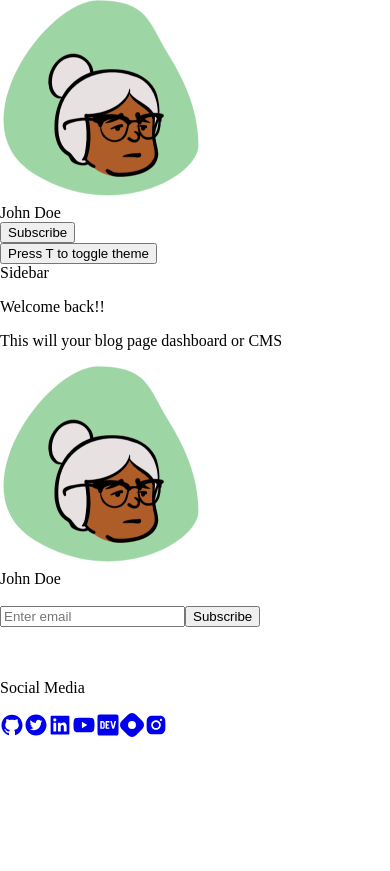
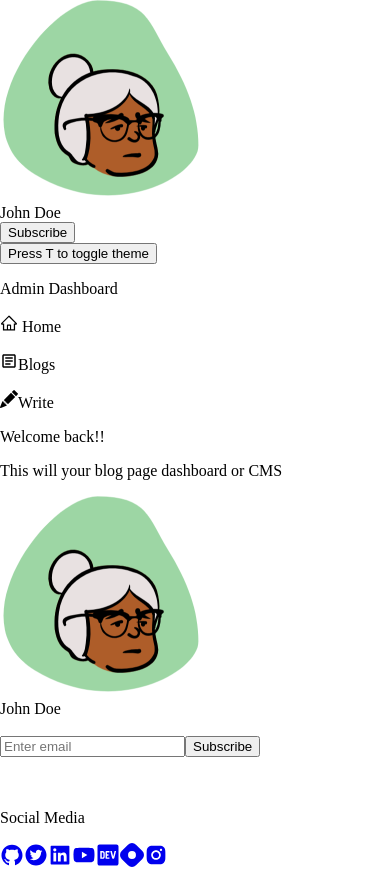
Before and after one commit to shreyvijayvargiya/Personal-Blog-Starter, a Next.js app: page /admin in a window 390 px wide. Before the commit the page ends 844 px from the top, so only its background shows below. Built offline with nearby package versions, Linux system fonts and the light colour scheme.

Commit message:
sidebar added responsiveness need to handled

```diff
--- a/admin/Layout.jsx
+++ b/admin/Layout.jsx
@@ -1,12 +1,35 @@
 import React from "react";
+import router from "next/router";
+import { HomeIcon, WriteIcon, BlogsIcon } from "modules/Icons";
+
 
 const AdminLayout = ({ children }) => {
 	return (
 		<div className="w-full h-screen">
-			<div className="sm:fixed xxs:hidden xs:hidden md:fixed top-10 left-0 bottom-0 w-1/5 border-l border-gray-300 dark:border-gray-800 shadow-sm">
-				Sidebar
+			<div className="md:fixed sm:fixed md:visible sm:visible top-10 h-full border-r border-gray-300 dark:border-gray-800 shadow-sm py-10 px-4 w-64 text-left">
+				<p className="text-xl font-semibold">Admin Dashboard</p>
+				<p
+					className="underline cursor-pointer flex justify-start items-center gap-1 hover:font-semibold m-2"
+					onClick={() => router.push("/admin")}
+				>
+					<HomeIcon /> Home
+				</p>
+				<p
+					className="underline cursor-pointer flex justify-start items-center gap-1 hover:font-semibold m-2"
+					onClick={() => router.push("/admin/blogs")}
+				>
+					<BlogsIcon />
+					Blogs
+				</p>
+				<p
+					className="underline cursor-pointer flex justify-start items-center gap-1 hover:font-semibold m-2"
+					onClick={() => router.push("/admin/write")}
+				>
+					<WriteIcon />
+					Write
+				</p>
 			</div>
-			<div className="py-10 w-2/5 mx-auto">{children}</div>
+			<div className="py-10 md:w-2/5 sm:w-full xs:w-full xxs:w-full mx-auto p-2">{children}</div>
 		</div>
 	);
 };
--- a/modules/Footer/index.jsx
+++ b/modules/Footer/index.jsx
@@ -35,7 +35,7 @@ const Footer = () => {
 	];
 
 	return (
-		<div className="flex flex-col justify-start items-center gap-1 w-full border-t border-gray-300 dark:border-gray-800 p-4">
+		<div className="flex flex-col justify-start items-center gap-1 w-full border-t border-gray-300 dark:border-gray-800 p-4 z-10">
 			<div className="flex justify-start flex-col gap-1 items-center">
 				<img
 					src="./images/avatar.png"
--- a/modules/Icons/index.jsx
+++ b/modules/Icons/index.jsx
@@ -7,9 +7,12 @@ import {
 	AiOutlineArrowDown,
 	AiOutlineClockCircle,
 	AiTwotoneHourglass,
+	AiOutlineHome,
 } from "react-icons/ai";
 import { FaDev } from "react-icons/fa";
+import { BsFillPencilFill } from "react-icons/bs";
 import { SiHashnode } from "react-icons/si";
+import { MdOutlineArticle } from "react-icons/md";
 
 export const DownArrow = () => {
 	return (
@@ -19,6 +22,21 @@ export const DownArrow = () => {
 		/>
 	);
 };
+export const HomeIcon = () => {
+	return (
+		<AiOutlineHome size={18} className="dark:text-gray-400" />
+	)
+}
+export const BlogsIcon = () => {
+	return (
+		<MdOutlineArticle size={18} className="dark:text-gray-400" />
+	)
+}
+export const WriteIcon = () => {
+	return (
+		<BsFillPencilFill size={18} className="dark:text-gray-400" />
+	)
+}
 export const DateIcon = () => {
 	return (
 		<AiOutlineClockCircle
```
Also changed, not shown: components/Blog/index.jsx (+6 -1 lines).
